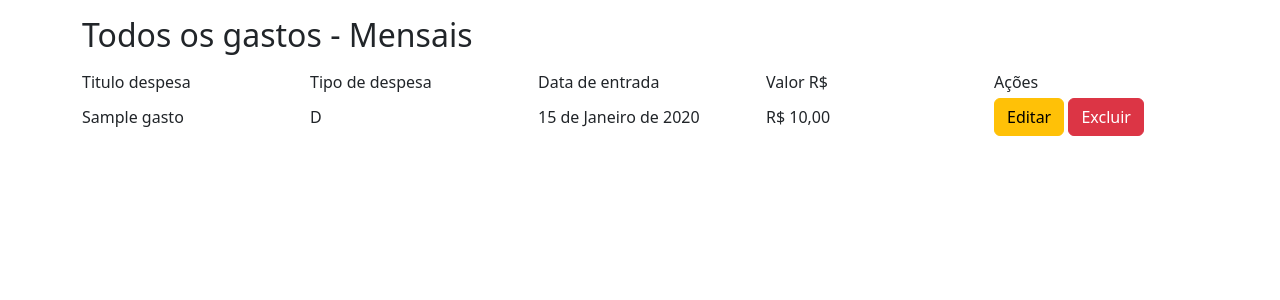
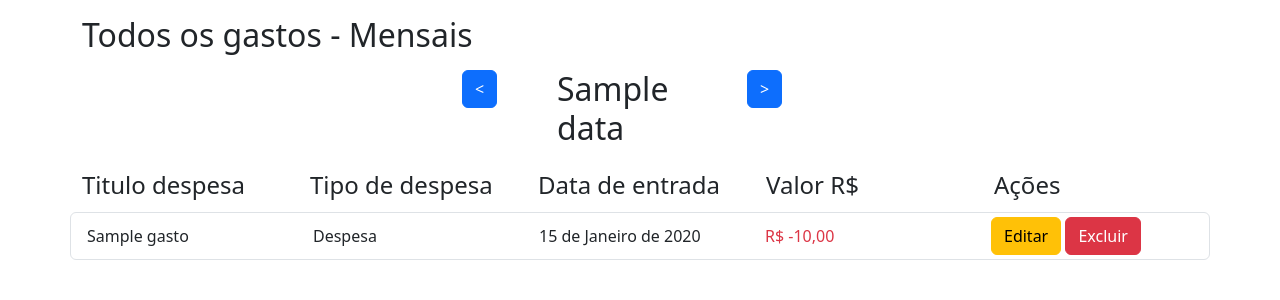
Before and after one commit to ViniciusCosta126/gastos-django, a Django app: template gastos/templates/home.html in a window 1280 px wide. Shown: the part 56-356 px from the top of the page. Run offline with Django 4.2, Linux system fonts and the light colour scheme; tables that the repository leaves empty hold one stand-in row (values such as "Sample post"); the template is opened without the code that fills it: values that come from a table or form of the project are taken from there, most other values are stand-ins (such as "Sample title", 1, 10 or a date in 2020).

Commit message:
feat: Criacao de filtros conforme mes e ano

```diff
--- /dev/null
+++ b/gastos/static/gastos/js/index.js
@@ -0,0 +1,29 @@
+document.addEventListener('DOMContentLoaded',()=>{
+    var data = document.querySelector(".date");
+    var btnNext = document.querySelector(".next");
+    var btnPrev = document.querySelector(".prev");
+
+    var dataNova = data.textContent.split("/");
+
+    btnNext.addEventListener("click", () => {
+      if (parseInt(dataNova[0]) + 1 > 12) {
+        dataNova[0] = 1;
+        dataNova[1] = parseInt(dataNova[1]) + 1;
+      } else {
+        dataNova[0] = parseInt(dataNova[0]) + 1;
+      }
+      data.innerHTML = `${dataNova[0]}/${dataNova[1]}`;
+      window.location.href = `http://localhost:8000/?data=${dataNova[0]}/${dataNova[1]}`;
+    });
+    btnPrev.addEventListener("click", () => {
+      if (parseInt(dataNova[0]) - 1 < 1) {
+        dataNova[1] = parseInt(dataNova[1]) - 1;
+        dataNova[0] = 12;
+      } else {
+        dataNova[0] = parseInt(dataNova[0]) - 1;
+      }
+      data.innerHTML = `${dataNova[0]}/${dataNova[1]}`;
+      window.location.href = `http://localhost:8000/?data=${dataNova[0]}/${dataNova[1]}`;
+
+    });
+})
--- a/gastos/templates/home.html
+++ b/gastos/templates/home.html
@@ -6,20 +6,36 @@
 
 <div class="container mt-5 pt-4">
     <h2 class="mb-3">Todos os gastos - Mensais</h2>
+    <div class="row mb-3 justify-content-center">
+        <div class="col-1">
+            <button class="btn btn-primary prev" href=""><</button>
+        </div>
+        <div class="col-2">
+            <h2 class="date">{{data}}</h2>
+        </div>
+        <div class="col-1">
+            <button class="btn btn-primary next" href="">></button>
+        </div>
+    </div>
     <div>
-        <div class="row">
-            <div class="col">Titulo despesa</div>
-            <div class="col">Tipo de despesa</div>
-            <div class="col">Data de entrada</div>
-            <div class="col">Valor R$</div>
-            <div class="col">Ações</div>
+        <div class="row ">
+            <div class="col"><h4>Titulo despesa</h4></div>
+            <div class="col"><h4>Tipo de despesa</h4></div>
+            <div class="col"><h4>Data de entrada</h4></div>
+            <div class="col"><h4>Valor R$</h4></div>
+            <div class="col"><h4>Ações</h4></div>
         </div>
         {% for gasto in gastos %}
-        <div class="row mt-1 align-items-center">
+        <div class="row mt-1 p-1 align-items-center border rounded">
+
             <div class="col">{{gasto.titulo_entrada}}</div>
-            <div class="col">{{gasto.tipo_entrada}}</div>
+            <div class="col">{{ gasto.get_tipo_entrada_display }}</div>
             <div class="col">{{gasto.data_entrada}}</div>
-            <div class="col">R$ {{gasto.valor_despesa}}</div>
+            {% if gasto.tipo_entrada == "D" %}
+                <div class="col text-danger">R$ -{{gasto.valor_despesa}}</div>
+            {% else %}
+                <div class="col text-success">R$ {{gasto.valor_despesa}}</div>
+            {% endif %}
             <div class="col">
                 <a href="{% url 'editar-gasto' gasto.id %}" class="btn btn-warning">Editar</a>
                 <a href="{% url 'deletar-gasto' gasto.id %}" class="btn btn-danger">Excluir</a>
@@ -28,5 +44,7 @@
         {% endfor%}
     </div>
 </div>
+<script src="{% static 'gastos/js/index.js' %}"></script>
+
 
 {% endblock %}
--- a/gastos/urls.py
+++ b/gastos/urls.py
@@ -4,6 +4,7 @@ from . import views
 
 urlpatterns = [
     path('', views.Home, name='home'),
+
     path('adicionar-gasto', views.AdicionarGasto, name='add-gasto'),
     path('editar/<int:id>', views.EditarGasto, name='editar-gasto'),
     path('deletar/<int:id>', views.DeletarGasto, name='deletar-gasto')
--- a/setup/settings.py
+++ b/setup/settings.py
@@ -104,7 +104,8 @@ USE_TZ = True
 # Static files (CSS, JavaScript, Images)
 # https://docs.djangoproject.com/en/4.2/howto/static-files/
 STATICFILES_DIRS  = [
-    os.path.join(BASE_DIR, 'setup/static')
+    os.path.join(BASE_DIR, 'setup/static'),
+    os.path.join(BASE_DIR,'gastos/static'),
 ]
 STATIC_URL = 'static/'
 STATIC_ROOT = os.path.join(BASE_DIR, 'static')
--- a/setup/templates/base.html
+++ b/setup/templates/base.html
@@ -40,10 +40,6 @@
                   </ul>
                 </li>
               </ul>
-              <form class="d-flex mt-3" role="search">
-                <input class="form-control me-2" type="search" placeholder="Search" aria-label="Search">
-                <button class="btn btn-outline-success" type="submit">Search</button>
-              </form>
             </div>
           </div>
         </div>
```
Also changed, not shown: gastos/views.py (+19 -3 lines), gastos/static/gastos/css/main.css (added).
